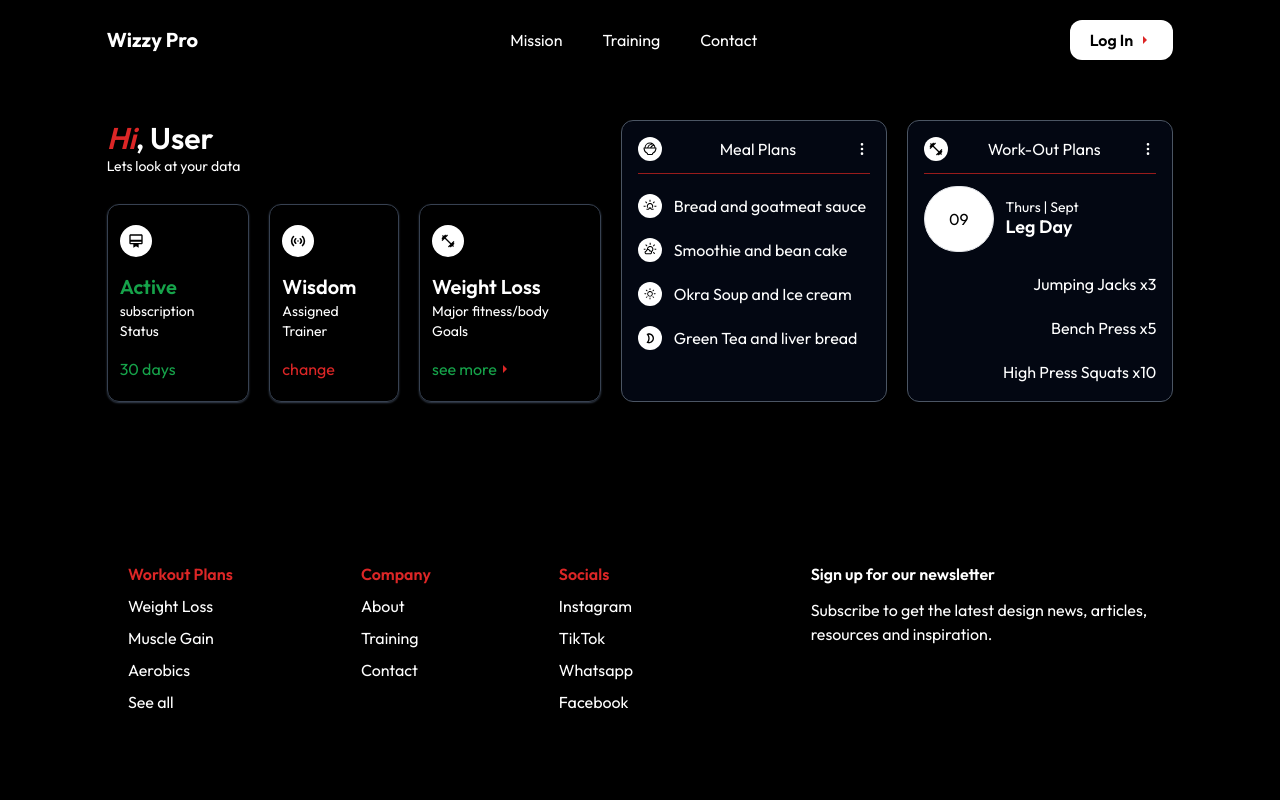
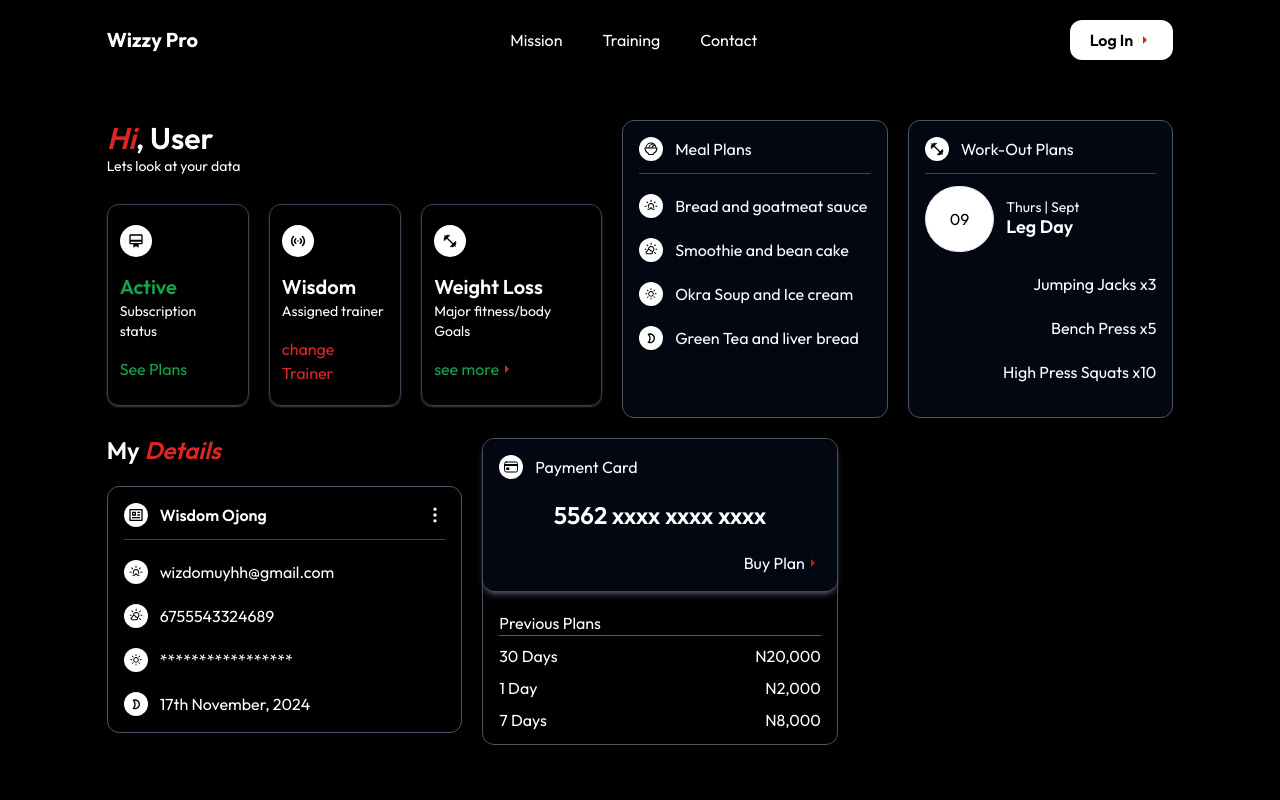
Before and after one commit to obeespace/wizzygym, a Next.js app: page /user in a window 1280 px wide. Shown: the top 800 px of the page. Built offline with nearby package versions, Linux system fonts and the light colour scheme.

Commit message:
small changes

```diff
--- a/app/user/page.js
+++ b/app/user/page.js
@@ -1,4 +1,7 @@
-import React from 'react'
+'use client'
+import React, { useState } from "react";
+import { motion } from "framer-motion";
+import { IoMdClose } from "react-icons/io";
 import { MdOutlineCardMembership } from "react-icons/md";
 import { HiStatusOnline } from "react-icons/hi";
 import { WiSunrise } from "react-icons/wi";
@@ -7,56 +10,69 @@ import { IoMdFitness } from "react-icons/io";
 import { WiDaySunny } from "react-icons/wi";
 import { TiWeatherNight } from "react-icons/ti";
 import { WiDaySunnyOvercast } from "react-icons/wi";
+import { RiProfileLine } from "react-icons/ri";
 import { LuMoreVertical } from "react-icons/lu";
 import { IoMdArrowDropright } from "react-icons/io";
+import { IoCardOutline } from "react-icons/io5";
 
 
 const page = () => {
+  const [toggleMenu, setToggleMenu] = useState(false);
+
   return (
     <div className="w-5/6 mx-auto mt-10">
-        <div className="lg:flex gap-5">
+      <div className="lg:flex gap-5">
         <div className="">
           <p className="text-3xl font-semibold">
             <span className="italic text-red-600">Hi</span>, User
           </p>
           <p className="text-sm">Lets look at your data</p>
-          <div className="mt-7 flex lg:gap-5 gap-2">
-            <div className="rounded-xl shadow-sm px-3 py-5 shadow-gray-700 border border-gray-700">
+          <div className="mt-7 lg:flex lg:gap-5 gap-2">
+            <div className="rounded-xl shadow-sm lg:px-3 px-5 py-5 mb-3 shadow-gray-700 border border-gray-700">
               <div className="rounded-full px-2 py-2 bg-white w-fit">
                 <MdOutlineCardMembership className="text-black" />
               </div>
-              <p className="text-xl font-semibold mt-4 text-green-600">Active</p>
-              <p className="text-sm">subscription Status</p>
-              <p className="text-green-600 mt-4">30 days</p>
+              <p className="text-xl font-semibold mt-4 text-green-600">
+                Active
+              </p>
+              <div className="flex lg:block justify-between items-center">
+                <p className="text-sm">Subscription status</p>
+                <p className="text-green-600 lg:mt-4 mt-0">See Plans</p>
+              </div>
             </div>
 
-            <div className="rounded-xl shadow-sm px-3 py-5 shadow-gray-700 border border-gray-700">
+            <div className="rounded-xl shadow-sm lg:px-3 px-5 py-5 mb-3 shadow-gray-700 border border-gray-700">
               <div className="rounded-full px-2 py-2 bg-white w-fit">
                 <HiStatusOnline className="text-black" />
               </div>
               <p className="text-xl font-semibold mt-4">Wisdom</p>
-              <p className="text-sm">Assigned Trainer</p>
-              <p className="text-red-600 mt-4">change</p>
+              <div className="flex lg:block justify-between items-center">
+                <p className="text-sm">Assigned trainer</p>
+                <p className="text-red-600 lg:mt-4 mt-0">change Trainer</p>
+              </div>
             </div>
 
-            <div className="rounded-xl shadow-sm  px-3 py-5 shadow-gray-700 border border-gray-700">
+            <div className="rounded-xl shadow-sm lg:px-3 px-5 py-5 mb-3 shadow-gray-700 border border-gray-700">
               <div className="rounded-full px-2 py-2 bg-white w-fit">
                 <IoMdFitness className="text-black" />
               </div>
               <p className="text-xl font-semibold mt-4">Weight Loss</p>
               <p className="text-sm">Major fitness/body Goals</p>
-              <p className="text-green-600 mt-4 hover:underline cursor-pointer flex items-center">see more <IoMdArrowDropright className="text-red-600"/></p>
+              <div></div>
+              <p className="text-green-600 mt-4 hover:underline cursor-pointer flex items-center">
+                see more <IoMdArrowDropright className="text-red-600" />
+              </p>
             </div>
           </div>
         </div>
+
         <div className="rounded-xl border lg:w-3/12 mt-10 lg:mt-0 px-4 py-4 border-gray-600 bg-gray-950">
-          <div className="border-b border-red-800 pb-3 flex justify-between items-center">
+          <div className="border-b border-red-800 pb-3 flex gap-3 items-center">
             <div className="bg-white rounded-full px-1 py-1">
               <PiBowlFood className="text-black" />
             </div>
 
             <p>Meal Plans</p>
-            <LuMoreVertical className="cursor-pointer" />
           </div>
           <div className="mt-5">
             <div className="flex gap-3">
@@ -94,12 +110,11 @@ const page = () => {
         </div>
 
         <div className="rounded-xl border lg:w-3/12 mt-10 lg:mt-0 px-4 py-4 border-gray-600 bg-gray-950">
-          <div className="border-b border-red-800 pb-3 flex justify-between items-center">
+          <div className="border-b border-red-800 pb-3 flex gap-3 items-center">
             <div className="bg-white rounded-full px-1 py-1">
               <IoMdFitness className="text-black" />
             </div>
             <p>Work-Out Plans</p>
-            <LuMoreVertical />
           </div>
 
           <div className="mt-3 flex gap-3 items-center">
@@ -137,8 +152,131 @@ const page = () => {
           </div>
         </div>
       </div>
+
+      <div className="lg:flex gap-5">
+        <div className="lg:mt-4 mt-10 lg:w-4/12">
+          <p className="text-2xl font-semibold">
+            My <span className="text-red-600 italic">Details</span>
+          </p>
+
+          <div className="rounded-xl border mt-5 px-4 py-4 border-gray-600 ">
+            <div className="border-b border-red-800 pb-3 flex justify-between items-center">
+              <div className="flex justify-between gap-3">
+                <div className="bg-white rounded-full px-1 py-1">
+                  <RiProfileLine className="text-black" />
+                </div>
+
+                <p className="font-semibold">Wisdom Ojong</p>
+              </div>
+              <div className="">
+                {toggleMenu ? (
+                  <motion.p whileTap={{ scale: 0.7 }}>
+                    <IoMdClose
+                      className="text-xl text-white cursor-pointer"
+                      onClick={() => setToggleMenu((prev) => !prev)}
+                    />
+                  </motion.p>
+                ) : (
+                  <motion.p whileTap={{ scale: 0.7 }}>
+                    <LuMoreVertical
+                      className="text-xl cursor-pointer text-white"
+                      onClick={() => setToggleMenu((prev) => !prev)}
+                    />
+                  </motion.p>
+                )}
+              </div>
+              {toggleMenu && (
+          <div className="bg-white z-50 text-gray-900 h-max w-40 absolute top-20 right-8 py-4 rounded-xl shadow-md">
+            <div className="flex flex-col gap-3 items-center w-5/6 mx-auto text-lg font-semibold ">
+              <Link
+                href="/mission"
+                className="hover:bg-gray-700 hover:text-white w-full text-center rounded-md"
+              >
+                <p
+                  className="px-3 py-2"
+                  onClick={() => setToggleMenu((prev) => !prev)}
+                >
+                  Mission
+                </p>
+              </Link>
+
+            </div>
+          </div>
+        )}
+            </div>
+
+            <div className="mt-5">
+              <div className="flex gap-3">
+                <div className="bg-white rounded-full px-1 py-1">
+                  <WiSunrise className="text-black" />
+                </div>
+
+                <p>wizdomuyhh@gmail.com</p>
+              </div>
+            </div>
+            <div className="mt-5">
+              <div className="flex gap-3">
+                <div className="bg-white rounded-full px-1 py-1">
+                  <WiDaySunnyOvercast className="text-black" />
+                </div>
+                <p>6755543324689</p>
+              </div>
+            </div>
+            <div className="mt-5">
+              <div className="flex gap-3">
+                <div className="bg-white rounded-full px-1 py-1">
+                  <WiDaySunny className="text-black" />
+                </div>
+                <p>*****************</p>
+              </div>
+            </div>
+            <div className="mt-5">
+              <div className="flex gap-3">
+                <div className="bg-white rounded-full px-1 py-1">
+                  <TiWeatherNight className="text-black" />
+                </div>
+                <p>17th November, 2024</p>
+              </div>
+            </div>
+          </div>
+        </div>
+
+        <div className="rounded-xl border lg:w-4/12 mt-5  border-gray-600">
+          <div className="bg-gray-950 shadow-gray-600 shadow-md rounded-xl px-4 py-4">
+            <div className="flex items-center gap-3">
+              <div className="bg-white rounded-full px-1 py-1">
+                <IoCardOutline className="text-black" />
+              </div>
+              <p>Payment Card</p>
+            </div>
+            <p className="font-semibold text-2xl mt-5 text-center">
+              5562 xxxx xxxx xxxx
+            </p>
+            <div className="flex justify-end items-center mt-5">
+              <p className="flex gap-2">Buy Plan</p>
+              <IoMdArrowDropright className="text-red-700" />
+            </div>
+          </div>
+
+          <div className="px-4 py-3">
+            <p className="my-2 border-b border-red-600 w-fi">Previous Plans</p>
+            <div className="flex justify-between">
+              <p>30 Days</p>
+              <p>N20,000</p>
+            </div>
+            <div className="flex justify-between mt-2">
+              <p>1 Day</p>
+              <p>N2,000</p>
+            </div>
+            <div className="flex justify-between mt-2">
+              <p>7 Days</p>
+              <p>N8,000</p>
+            </div>
+          </div>
+        </div>
+      </div>
     </div>
-  )
-}
+  );
+};
 
-export default page
+export default page;
```
Also changed, not shown: package.json (+7 -0 lines), 1 other file (tests, documents, lock files or other folders).
